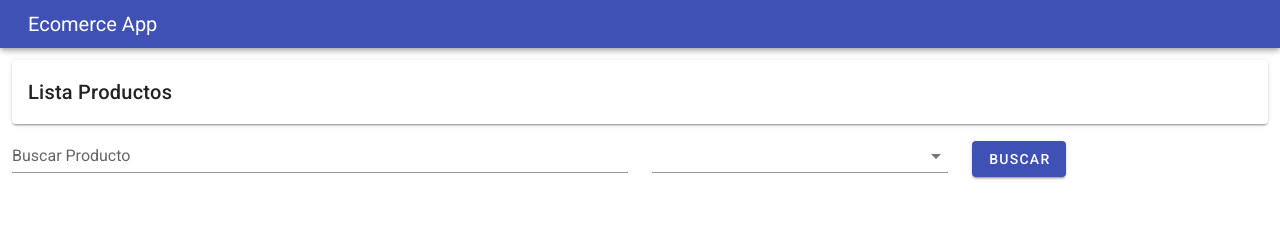
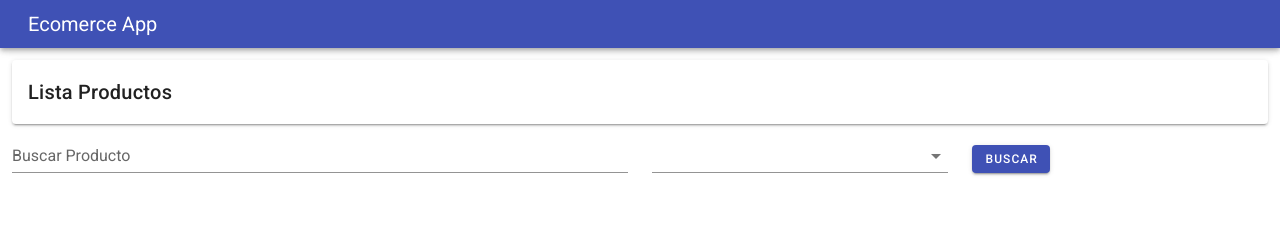
Before and after one commit to crisswebapp/Abarrofarma, a Nuxt app: page /farma in a window 1280 px wide. Shown: the top 231 px of the page. Built offline with nearby package versions, Linux system fonts and the light colour scheme.

Commit message:
modified:   pages/farma/index.vue

```diff
--- a/pages/farma/index.vue
+++ b/pages/farma/index.vue
@@ -6,14 +6,14 @@
     <v-row align="center" justify="center">
       <v-col cols="12">
         <v-row align="center">
-          <v-col cols="6">
+          <v-col cols="5" sm="6">
             <v-text-field label="Buscar Producto"></v-text-field>
           </v-col>
           <v-col cols="3">
             <v-select :items="tiposBusqueda"></v-select>
           </v-col>
           <v-col cols="3">
-            <v-btn color="indigo" dark>
+            <v-btn color="indigo" dark small>
               Buscar
             </v-btn>
           </v-col>
```
